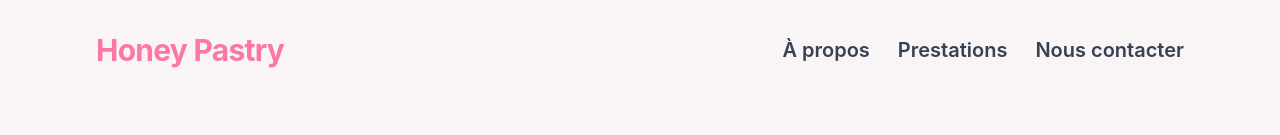
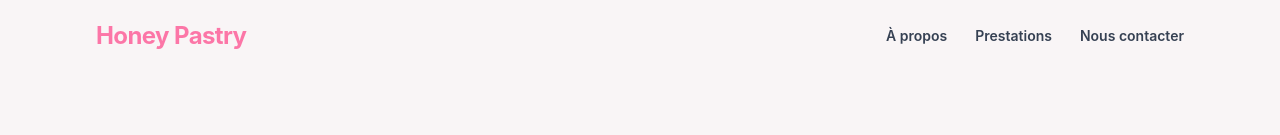
Before and after one commit to espinosa78/honey-front, a React (Vite) app in the folder front/: page / in a window 1280 px wide. Shown: the top 135 px of the page. Built offline with nearby package versions, Linux system fonts and the light colour scheme.

Commit message:
fix: correction css style

```diff
--- a/front/src/components/About.jsx
+++ b/front/src/components/About.jsx
@@ -1,7 +1,7 @@
 function About() {
   return (
     <section id="about" className="scroll-mt-14 bg-[#F9F5F6] py-20">
-      <div className="mx-auto max-w-4xl px-">
+      <div className="mx-auto max-w-4xl px-6">
         <div className="text-center">
           <p className="text-sm font-semibold uppercase tracking-widest text-[#fc76a7]">
             Notre univers
--- a/front/src/components/Footer.jsx
+++ b/front/src/components/Footer.jsx
@@ -41,7 +41,7 @@ function Footer() {
           </ul>
         </div>
 
-        <div className="mt-12 border-t border-amber-100 pt-6">
+        <div className="mt-12 border-t border-[#fc76a7] pt-6">
           <p className="text-center text-sm text-gray-500">
             © 2026 Honey Pastry. Tous droits réservés.
           </p>
--- a/front/src/components/Header.jsx
+++ b/front/src/components/Header.jsx
@@ -60,21 +60,21 @@ function Header() {
     >
       <div
         className={`mx-auto flex max-w-6xl items-center justify-between px-8 transition-all duration-300 ${
-          isScrolled ? "py-3" : "py-8"
+          isScrolled ? "py-3" : "py-5"
         }`}
       >
         {/* Logo */}
         <a
           href="#"
           onClick={closeMenu}
-          className="relative z-50 text-3xl font-bold tracking-tight text-[#fc76a7] transition-colors duration-200 hover:text-[#f19bc4]"
+          className="relative z-50 text-2xl font-bold tracking-tight text-[#fc76a7] transition-colors duration-200 hover:text-[#f19bc4]"
         >
           Honey Pastry
         </a>
 
         {/* Navigation desktop */}
         <nav className="hidden sm:block" aria-label="Navigation principale">
-          <ul className="flex items-center gap-7 text-xl font-semibold text-gray-700">
+          <ul className="flex items-center gap-7 text-sm font-semibold text-gray-700">
             <li>
               <a
                 href="#about"
@@ -116,7 +116,7 @@ function Header() {
           aria-label={isOpen ? "Fermer le menu" : "Ouvrir le menu"}
           aria-expanded={isOpen}
           onClick={() => setIsOpen((current) => !current)}
-          className="relative z-50 text-amber-900 transition-colors duration-200 hover:text-amber-600 sm:hidden"
+          className="relative z-50 text-[#fc76a7] transition-colors duration-200 hover:text-[#f19bc4] sm:hidden"
         >
           {isOpen ? (
             <IoIosClose size={32} />
```
